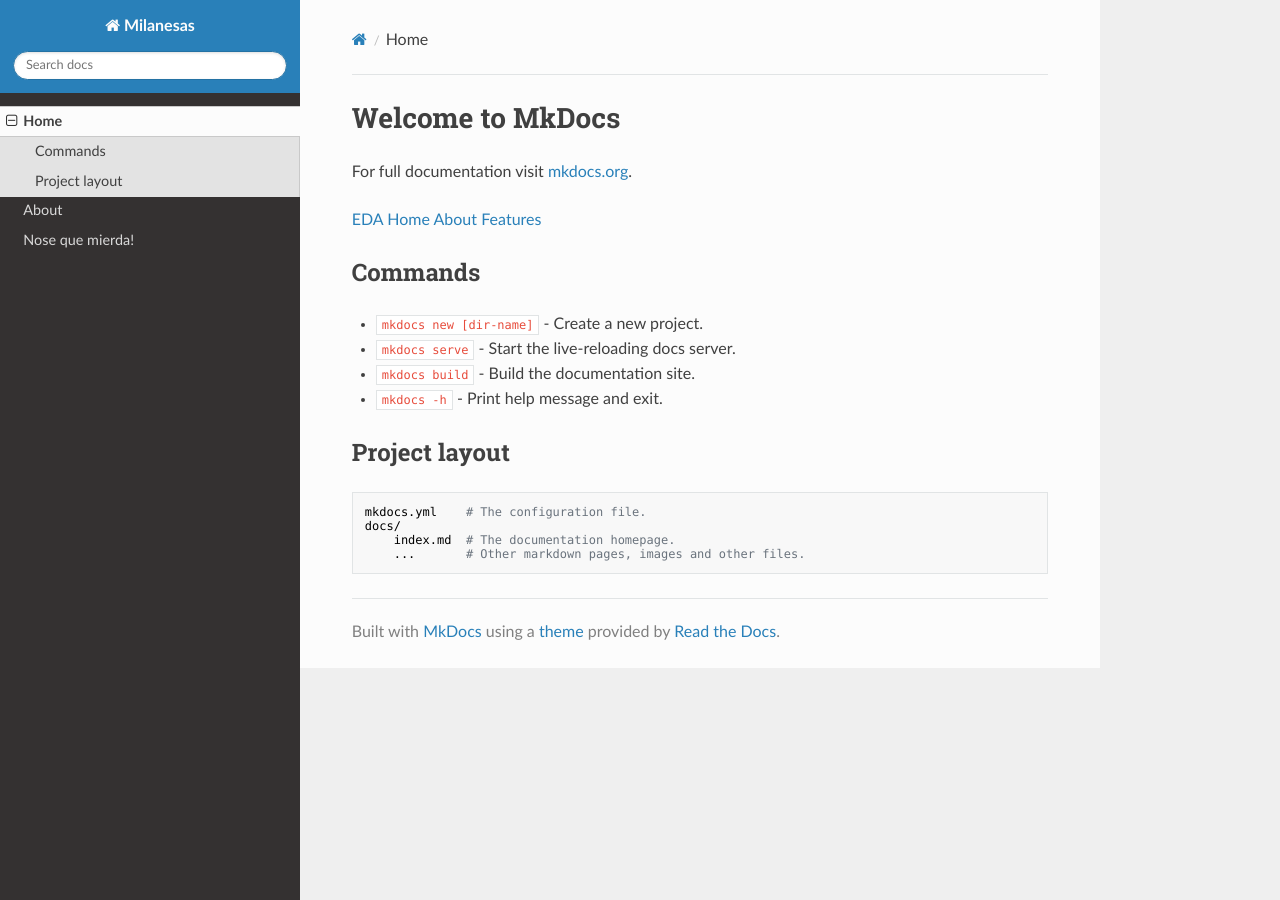
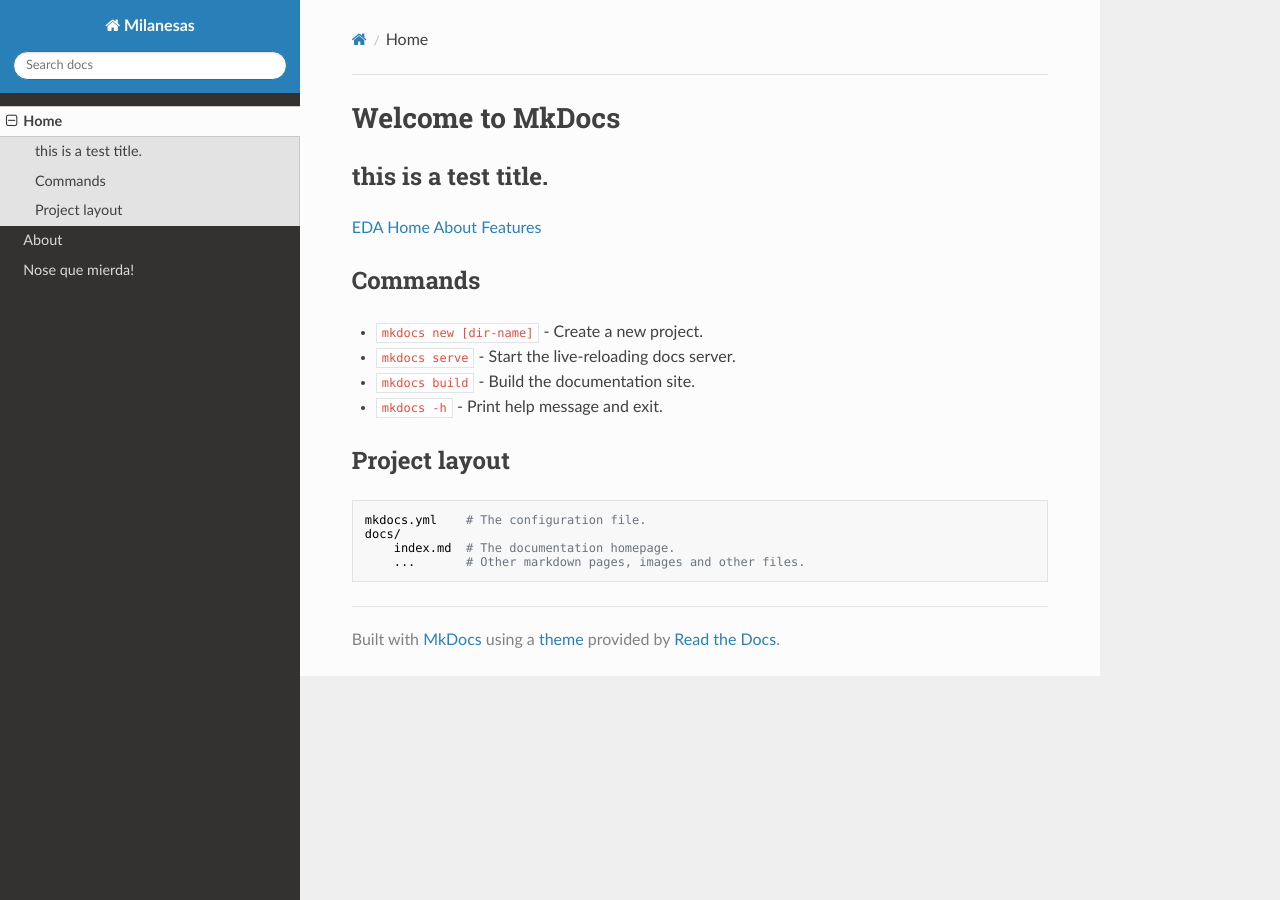
Before and after one commit to TorrezMN/EDA_Helper, an MkDocs documentation site: the page built from docs/docs/index.md, in a window 1280 px wide. Built offline with MkDocs 1.6.1, drawn with Linux system fonts in a browser that asks for light colours; nearby versions of some CDN libraries.

```diff
--- a/docs/docs/index.md
+++ b/docs/docs/index.md
@@ -1,6 +1,6 @@
 # Welcome to MkDocs
 
-For full documentation visit [mkdocs.org](https://www.mkdocs.org).
+## this is a test title.
 
 [EDA](eda_helper.md)
 [Home](index.md)
```
Also changed, not shown: docs/site/index.html, docs/site/search/search_index.json, docs/site/sitemap.xml, 1 other file.
